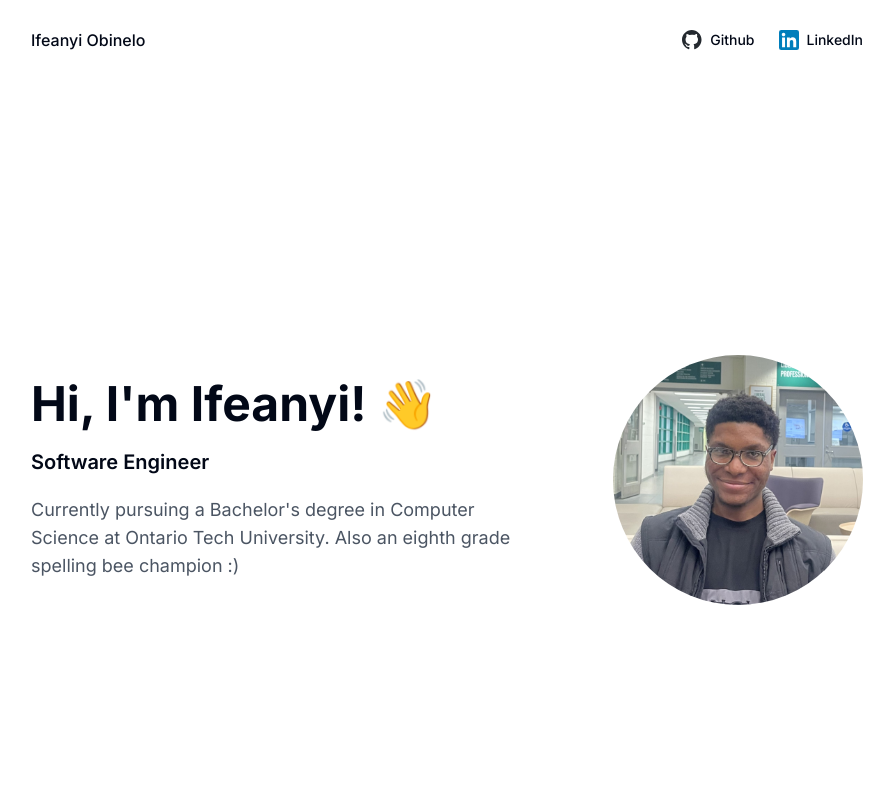
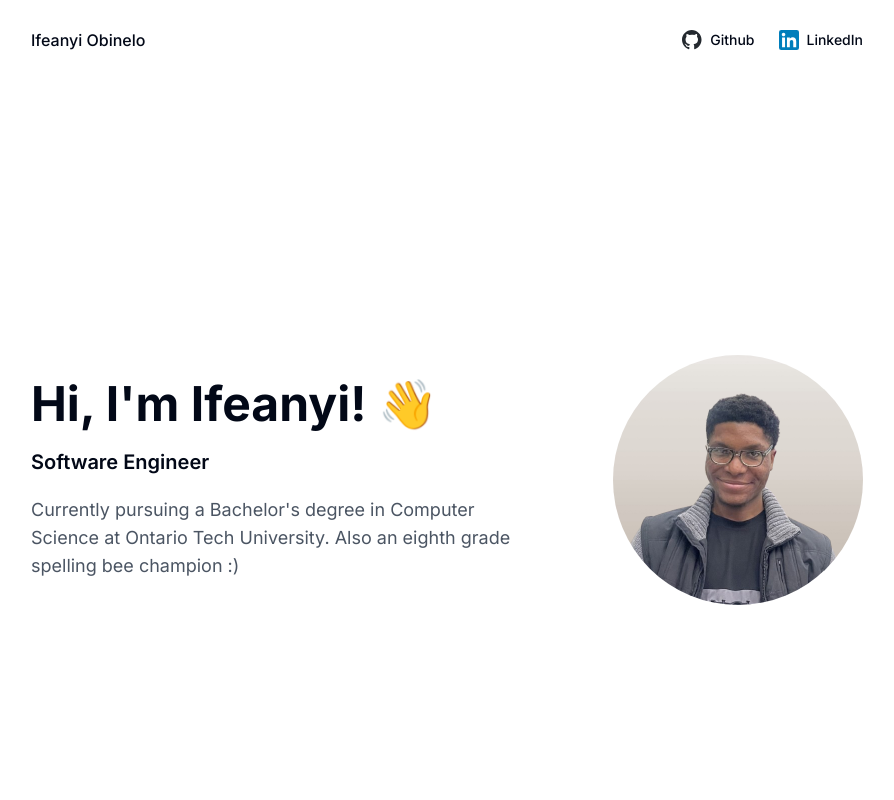
Before and after one commit to kz4killua/website, a Next.js app: page / in a window 1280 px wide. Shown: the top 800 px of the page, without its empty margins (193-1087 px from the left). Built offline with nearby package versions, Linux system fonts and the light colour scheme.

Commit message:
Update hero image

```diff
--- a/src/components/hero.tsx
+++ b/src/components/hero.tsx
@@ -21,7 +21,7 @@ export default function Hero() {
       </div>
       <div className="w-full order-first md:order-last md:w-fit flex items-center justify-center">
         <Image
-          src="/images/headshot.jpg"
+          src="/images/headshot.png"
           alt="Ifeanyi"
           width={250}
           height={250}
```
Also changed, not shown: public/images/headshot.jpg (deleted), public/images/headshot.png (added).
